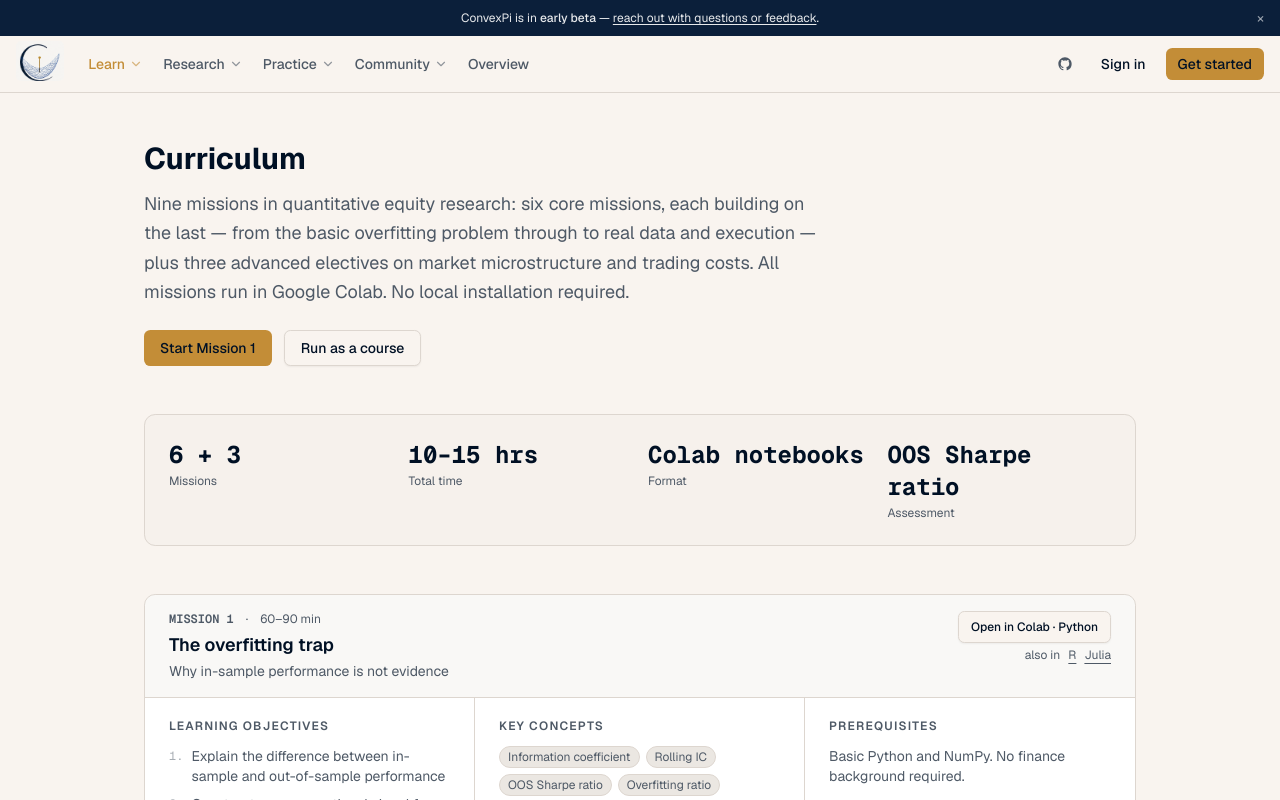
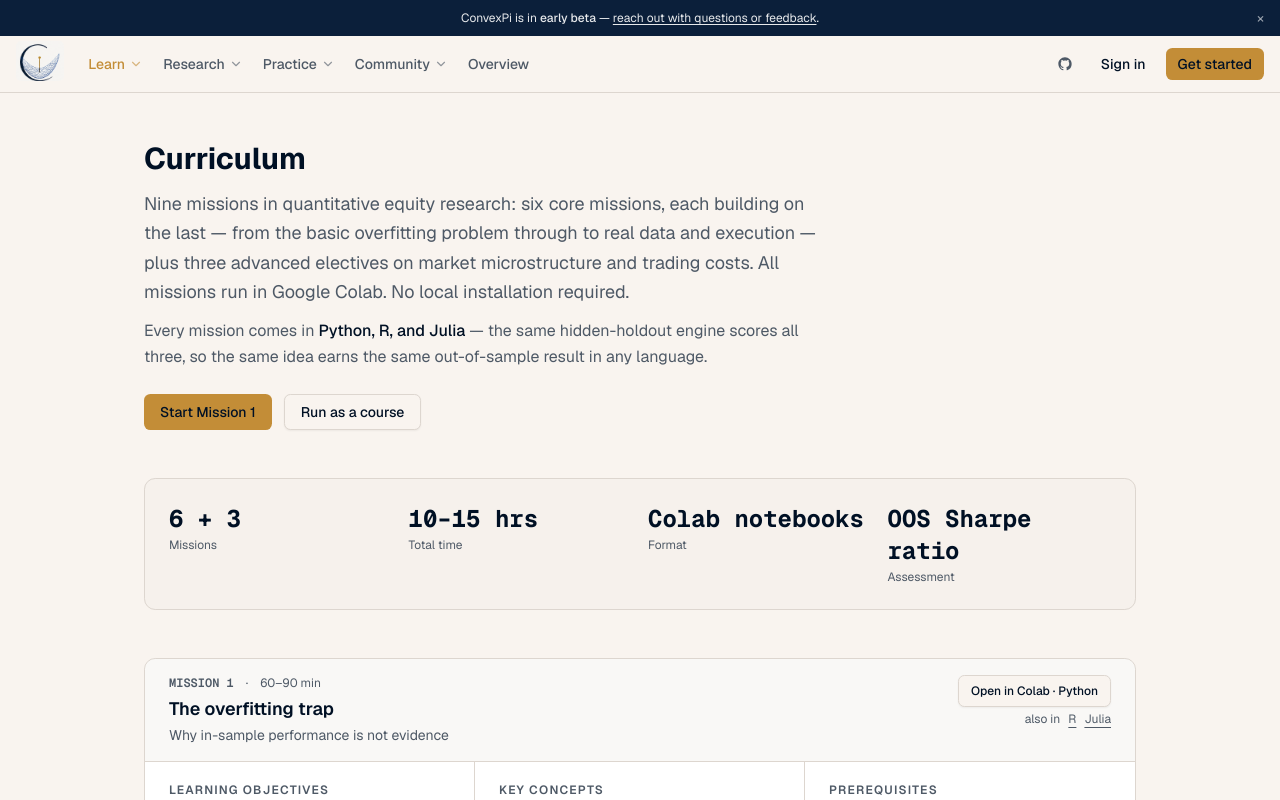
Before and after one commit to convexpi/platform, a Next.js app in the folder web/: page /curriculum in a window 1280 px wide. Shown: the top 800 px of the page. Built offline with nearby package versions, Linux system fonts and the light colour scheme.

Commit message:
transparency: surface Python/R/Julia on the homepage hero + curriculum + overview; add Lectures to the homepage Learn pathway

```diff
--- a/web/app/curriculum/page.tsx
+++ b/web/app/curriculum/page.tsx
@@ -401,6 +401,11 @@ export default function CurriculumPage() {
           advanced electives on market microstructure and trading costs.
           All missions run in Google Colab. No local installation required.
         </p>
+        <p className="text-muted-foreground mt-3 leading-relaxed">
+          Every mission comes in <span className="text-foreground font-medium">Python, R, and Julia</span> —
+          the same hidden-holdout engine scores all three, so the same idea earns the same
+          out-of-sample result in any language.
+        </p>
         <div className="flex gap-3 mt-6">
           <Link href="/getting-started" className={cn(buttonVariants())}>
             Start Mission 1
--- a/web/app/overview/page.tsx
+++ b/web/app/overview/page.tsx
@@ -16,7 +16,7 @@ const PILLARS: Pillar[] = [
     blurb: 'Why out-of-sample is the only honest test — and the tools to find real signal.',
     items: [
       { href: '/getting-started', label: 'Get started', desc: 'The 30-minute on-ramp.' },
-      { href: '/curriculum', label: 'Curriculum (9 missions)', desc: 'The core course: overfitting → alpha discovery.' },
+      { href: '/curriculum', label: 'Curriculum (9 missions)', desc: 'The core course: overfitting → alpha discovery. In Python, R, and Julia.' },
       { href: '/teach', label: 'Teach (instructors)', desc: 'Run it as a course: classroom, auto-grading, dashboard.' },
       { href: '/lectures', label: 'Lectures', desc: 'p-hacking, the Information Coefficient.' },
       { href: '/lessons/market-making', label: 'Market-making lesson', desc: 'Earn the spread; manage inventory & adverse selection.' },
--- a/web/app/page.tsx
+++ b/web/app/page.tsx
@@ -105,6 +105,10 @@ export default async function Home() {
                   </Button>
                 </Link>
               </div>
+              <p className="text-sm text-muted-foreground">
+                Work in <span className="text-foreground font-medium">Python, R, or Julia</span> —
+                the same hidden-holdout engine scores all three.
+              </p>
             </div>
             <div className="hidden lg:flex items-center justify-center h-[360px]">
               <HeroViz />
@@ -137,6 +141,7 @@ export default async function Home() {
                 desc: 'A simulation-first curriculum and a research library that is candid about which anomalies survive and which decayed after publication.',
                 links: [
                   { t: 'Curriculum — 9 missions', href: '/curriculum', ext: false },
+                  { t: 'Lectures', href: '/lectures', ext: false },
                   { t: 'Topic surveys', href: '/surveys', ext: false },
                   { t: 'Research papers + wikis', href: '/papers', ext: false },
                   { t: 'Anomaly graveyard', href: '/anomalies', ext: false },
```
